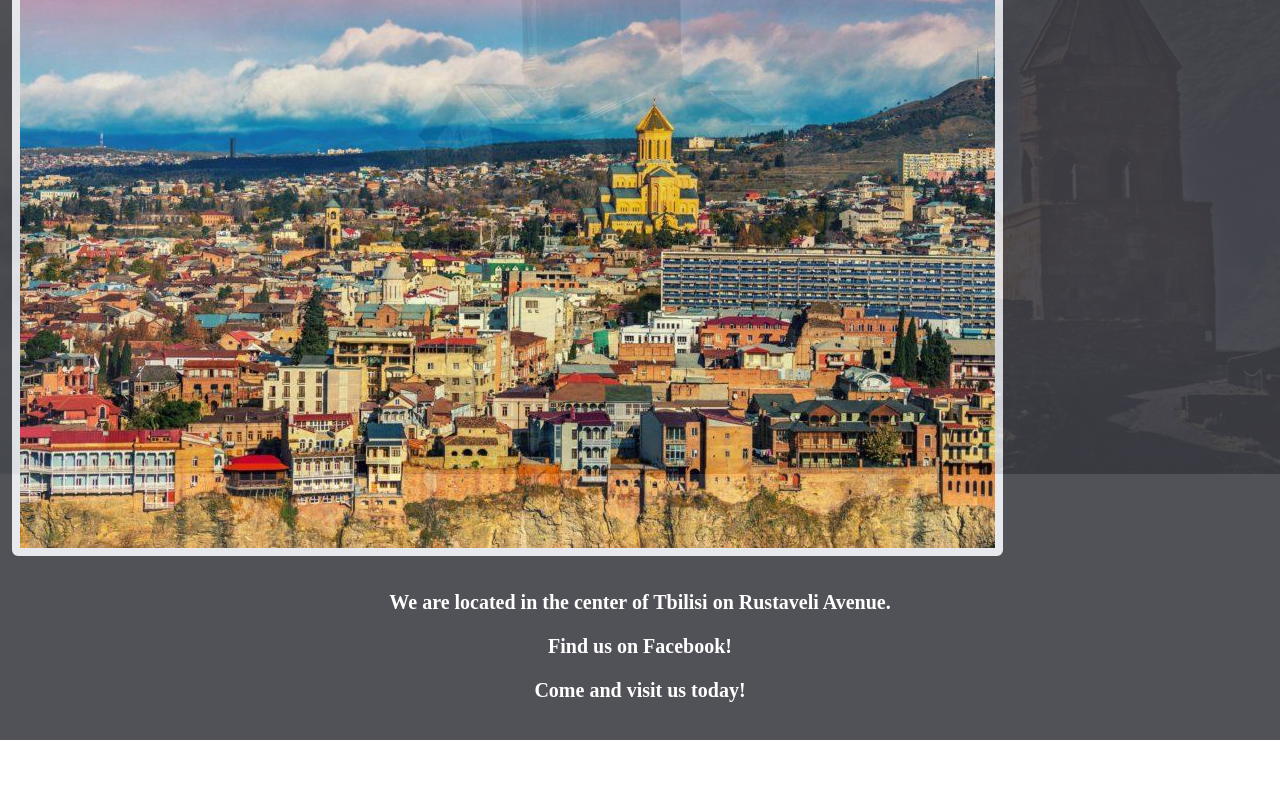
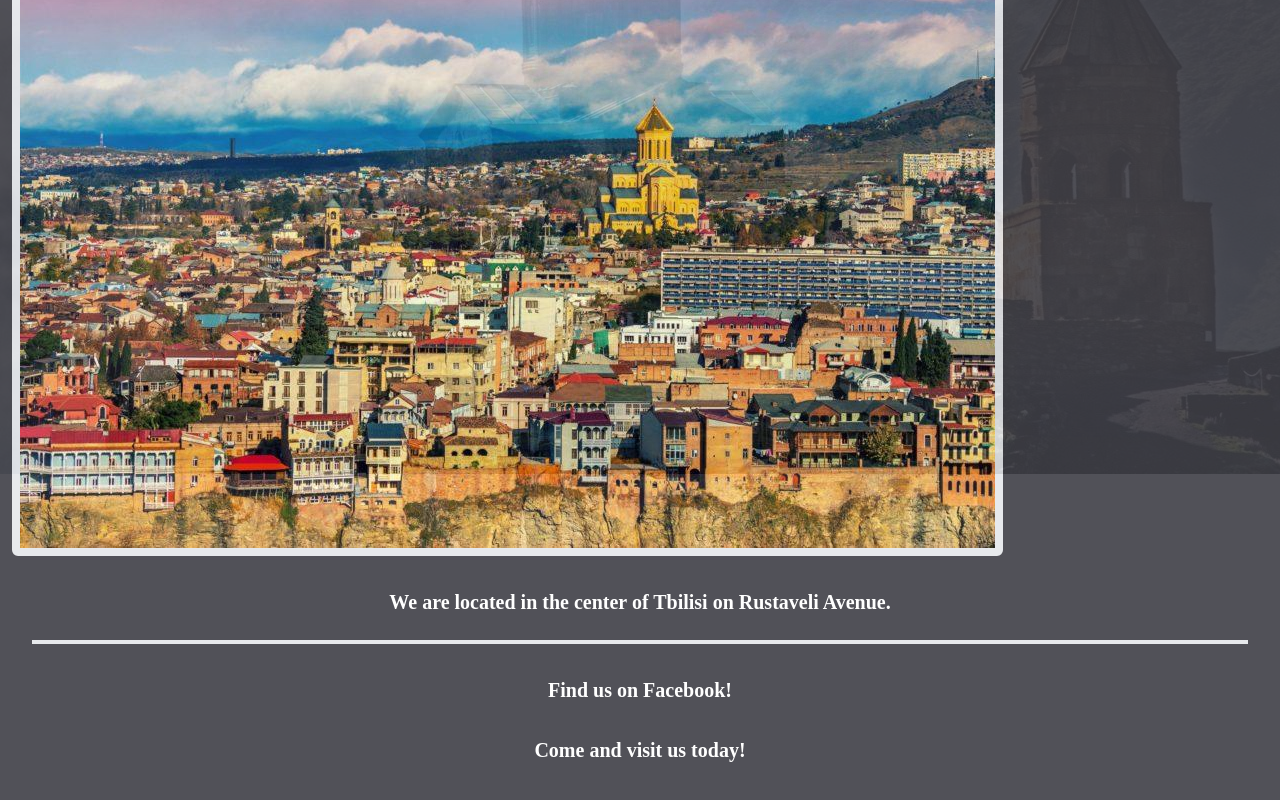
Before and after one commit to rusty-reebs/restaurant-react, a React (Create React App) app: page /contact in a window 1280 px wide. Shown: the part 326-1126 px from the top of the page. Before the commit the page ends 1066 px from the top, so only its background shows below. Built offline with nearby package versions, Linux system fonts and the light colour scheme; a web font is replaced by a local one.

Commit message:
Add styling and spacing

```diff
--- a/src/components/Contact.js
+++ b/src/components/Contact.js
@@ -15,18 +15,18 @@ const Contact = (props) => {
       }}
     >
       <NavBar />
-      <div className="bg-zinc-700 opacity-90 px-3 py-5 font-quattro text-white">
+      <div className="bg-zinc-700 opacity-90 px-3 pt-5 pb-40 font-quattro text-white">
         <h2 className="text-xl text-center font-bold">Where To Find Us</h2>
-        <img src={tbilisi} alt="tbilsi" className="my-4 border-8 rounded-md" />
-        <div className="py-4">
-          <h2 className="text-xl text-center font-bold">
+        <img src={tbilisi} alt="tbilisi" className="my-4 border-8 rounded-md" />
+        <div className="mx-5 py-4">
+          <h2 className="text-xl text-center font-bold border-b-4 pb-6">
             We are located in the center of Tbilisi on Rustaveli Avenue.
           </h2>
-          <p className="h-4"></p>
+          <p className="h-8"></p>
           <h2 className="text-xl text-center font-bold">
             Find us on Facebook!
           </h2>
-          <p className="h-4"></p>
+          <p className="h-8"></p>
           <h2 className="text-xl text-center font-bold">
             Come and visit us today!
           </h2>
--- a/src/output.css
+++ b/src/output.css
@@ -476,6 +476,11 @@ Ensure the default browser behavior of the `hidden` attribute.
   margin-right: 2.5rem;
 }
 
+.mx-5 {
+  margin-left: 1.25rem;
+  margin-right: 1.25rem;
+}
+
 .flex {
   display: flex;
 }
@@ -486,6 +491,10 @@ Ensure the default browser behavior of the `hidden` attribute.
 
 .h-4 {
   height: 1rem;
+}
+
+.h-8 {
+  height: 2rem;
 }
 
 .grid-cols-2 {
@@ -514,6 +523,10 @@ Ensure the default browser behavior of the `hidden` attribute.
 
 .border-b-4 {
   border-bottom-width: 4px;
+}
+
+.border-b-8 {
+  border-bottom-width: 8px;
 }
 
 .bg-zinc-700 {
@@ -554,6 +567,38 @@ Ensure the default browser behavior of the `hidden` attribute.
 
 .pb-8 {
   padding-bottom: 2rem;
+}
+
+.pt-5 {
+  padding-top: 1.25rem;
+}
+
+.pb-20 {
+  padding-bottom: 5rem;
+}
+
+.pb-32 {
+  padding-bottom: 8rem;
+}
+
+.pb-36 {
+  padding-bottom: 9rem;
+}
+
+.pb-40 {
+  padding-bottom: 10rem;
+}
+
+.pb-44 {
+  padding-bottom: 11rem;
+}
+
+.pb-48 {
+  padding-bottom: 12rem;
+}
+
+.pb-6 {
+  padding-bottom: 1.5rem;
 }
 
 .text-center {
```
